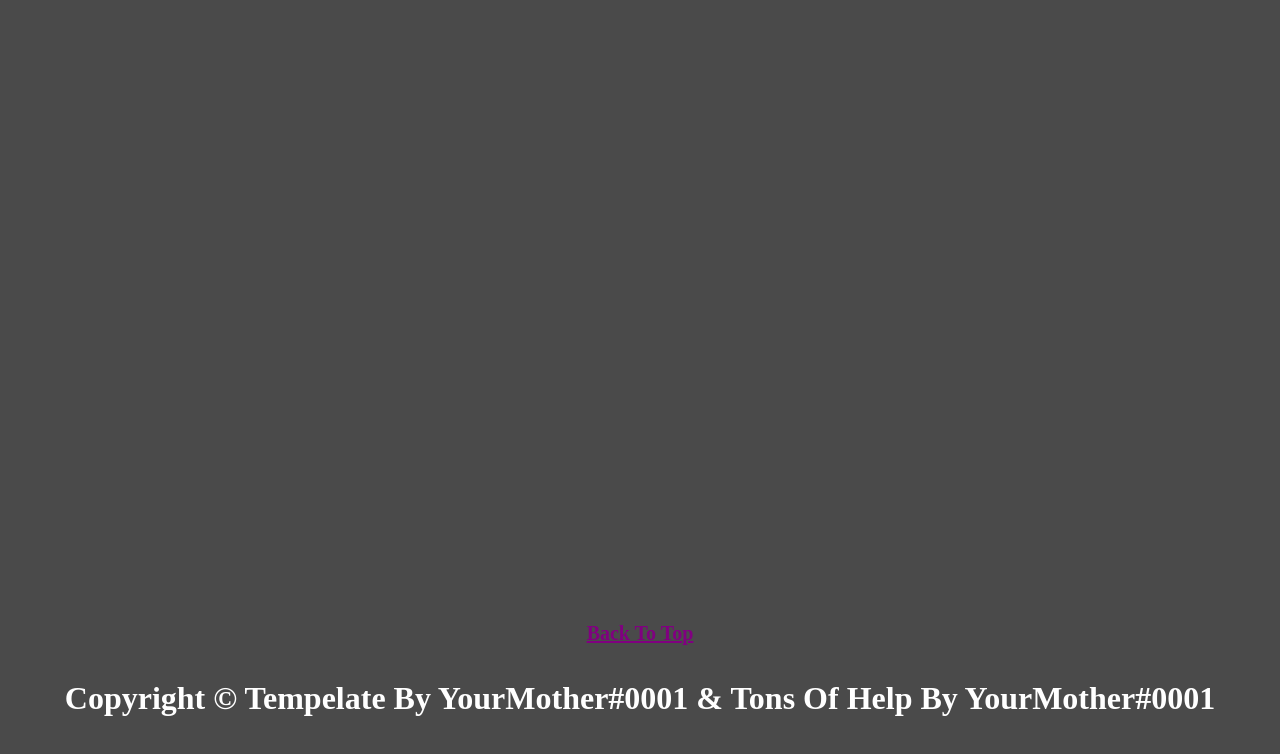
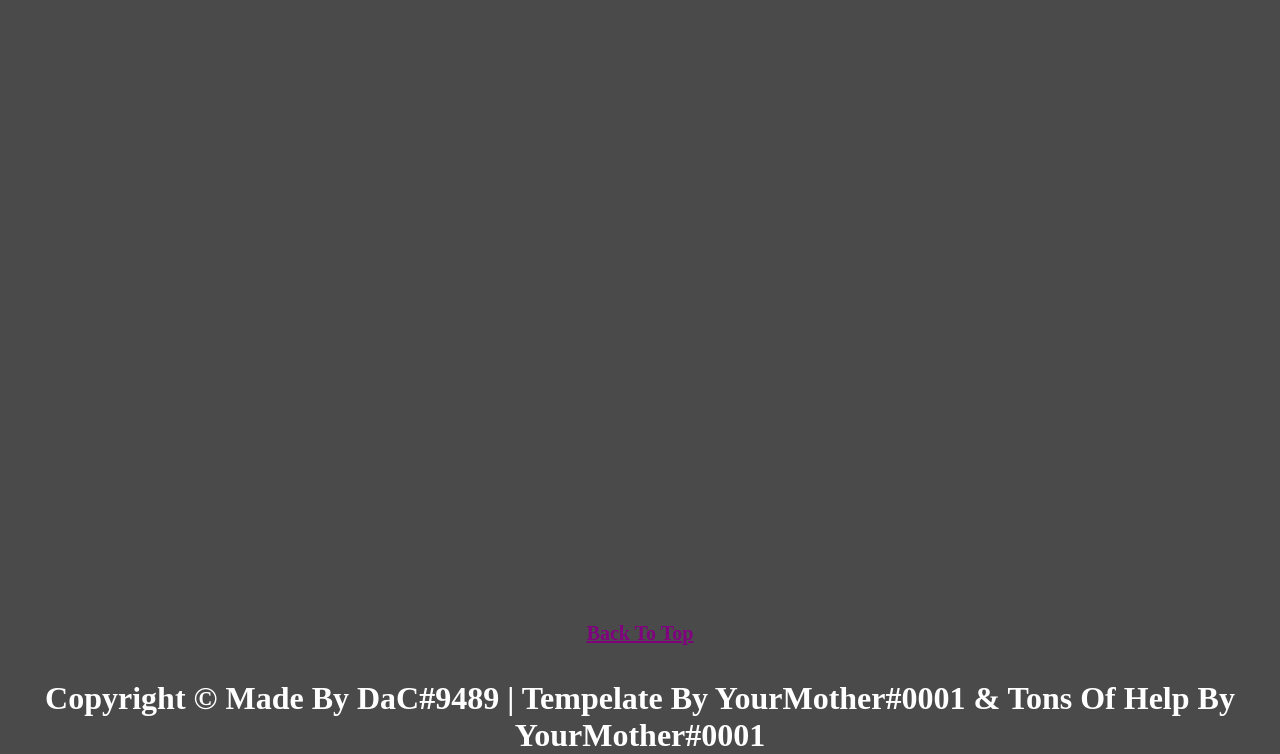
Before and after one commit to DaC9489/0, a plain HTML site: page used/discordsvrs.html in a window 1280 px wide. Shown: the part 331-1085 px from the top of the page. Before the commit the page ends 1048 px from the top, so only its background shows below. Drawn offline with Linux system fonts and the light colour scheme.

Commit message:
Update discordsvrs.html

```diff
--- a/used/discordsvrs.html
+++ b/used/discordsvrs.html
@@ -12,6 +12,6 @@
     <link rel="stylesheet" href="/css/main.css">
 </head>
 
-<body> <!-- Nav --> <header> <div class="container"> <a href="/index"><img src="/2D2CFF1D-E631-4C65-9A5C-83E5EB2BA8AF.png" alt="DaC's Site" width="250" class="logo" id="top"></a> <nav> <ul> <li> <a href="/Option4.html">Option 4 </a> </li> <li> <a href="/Option3">Option 3</a> </li> <li> <a href="/used/discordsvrs">Discord Servers</a> </li> <li> <a href="/used/contact">Contact Me</a> </li> </ul> </nav> </div> </header> <!-- Nav --> <!-- Text area --> <h1 class="front" id="name"> <center>Discord Servers:</center> <p>DaHub Development: <a href="https://discord.gg/ES52X4aD8w">Join</a></p> <!-- End of Text --> <!-- Picture area --> <!-- <img src="/images/morgsmom.png" alt="Morgs Mom"width="474" height="268"id="bigpic"> --> <!-- this might be what its based on lol --> </center> <!-- End of Pictures --> <center><a href="#top" class="bottom" id="top">Back To Top</a> <p class="bottom" class="copyright-container" >Copyright &copy; Tempelate By YourMother#0001 & Tons Of Help By YourMother#0001</p> </center> </body>
+<body> <!-- Nav --> <header> <div class="container"> <a href="/index"><img src="/2D2CFF1D-E631-4C65-9A5C-83E5EB2BA8AF.png" alt="DaC's Site" width="250" class="logo" id="top"></a> <nav> <ul> <li> <a href="/Option4.html">Option 4 </a> </li> <li> <a href="/Option3">Option 3</a> </li> <li> <a href="/used/discordsvrs">Discord Servers</a> </li> <li> <a href="/used/contact">Contact Me</a> </li> </ul> </nav> </div> </header> <!-- Nav --> <!-- Text area --> <h1 class="front" id="name"> <center>Discord Servers:</center> <p>DaHub Development: <a href="https://discord.gg/ES52X4aD8w">Join</a></p> <!-- End of Text --> <!-- Picture area --> <!-- <img src="/images/morgsmom.png" alt="Morgs Mom"width="474" height="268"id="bigpic"> --> <!-- this might be what its based on lol --> </center> <!-- End of Pictures --> <center><a href="#top" class="bottom" id="top">Back To Top</a> <p class="bottom" class="copyright-container" >Copyright &copy; Made By DaC#9489 | Tempelate By YourMother#0001 & Tons Of Help By YourMother#0001</p> </center> </body>
 
 </html>
```
